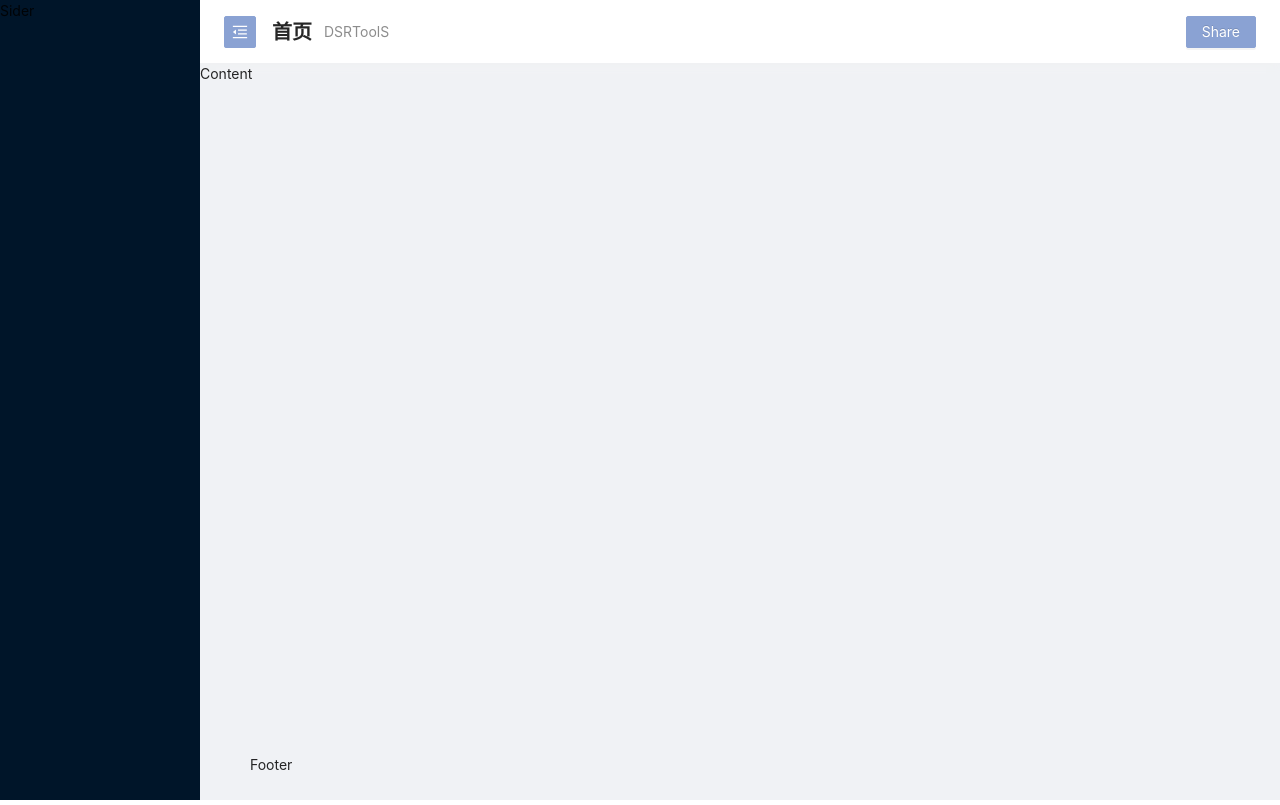
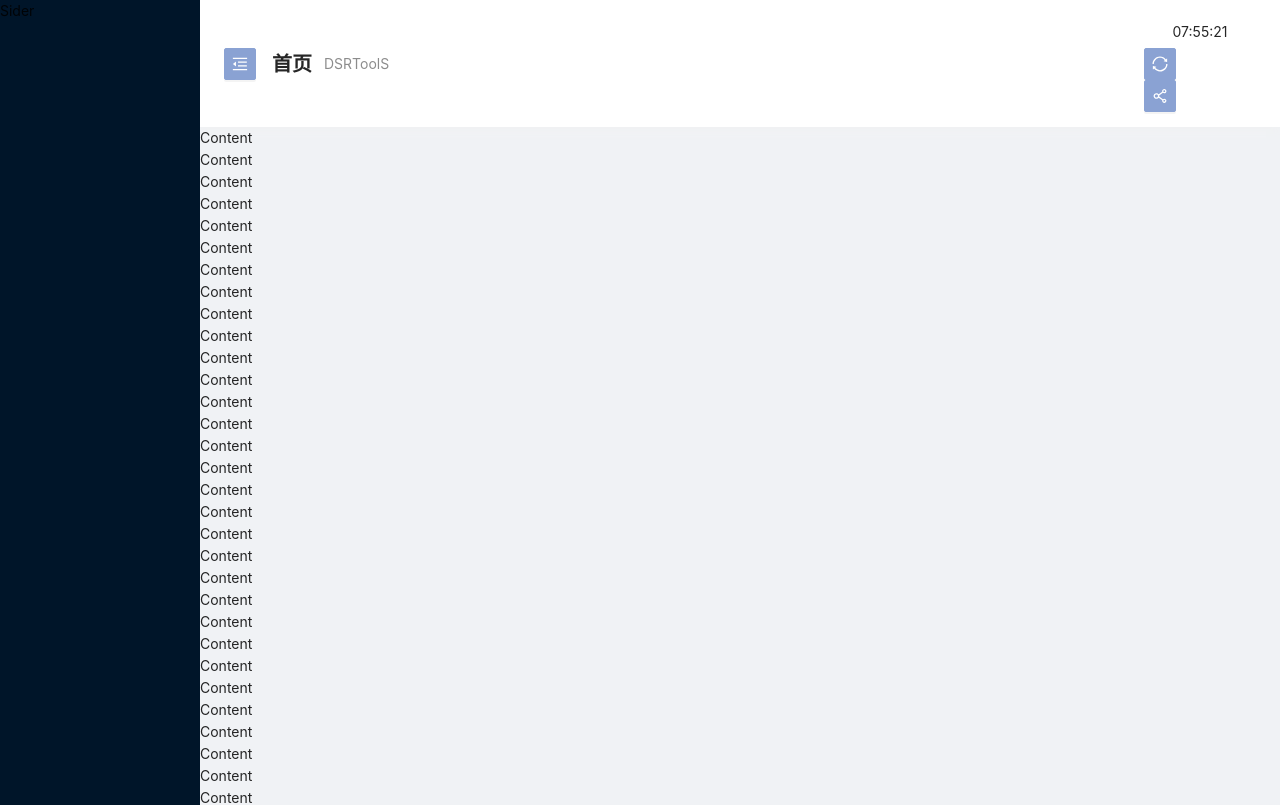
Before and after one commit to dsrkafuu/dsr-tools, a React (Vite) app: page / in a window 1280 px wide. Shown: the top 805 px of the page. Built offline with nearby package versions, Linux system fonts and the light colour scheme.

Commit message:
feat: add share link

```diff
--- a/package.json
+++ b/package.json
@@ -10,7 +10,10 @@
   "dependencies": {
     "@ant-design/icons": "~4.6.2",
     "antd": "~4.14.0",
+    "clipboard": "~2.0.8",
+    "dayjs": "~1.10.4",
     "normalize.css": "~8.0.1",
+    "prop-types": "~15.7.2",
     "react": "~17.0.1",
     "react-dom": "~17.0.1",
     "react-router-dom": "~5.2.0"
--- a/src/App.jsx
+++ b/src/App.jsx
@@ -1,24 +1,23 @@
-import React, { useState, useEffect } from 'react';
-import { Layout, PageHeader, Button } from 'antd';
-const { Header, Footer, Sider, Content } = Layout;
+import React, { useEffect, useState } from 'react';
+
+import { Affix, Layout } from 'antd';
+import 'antd/lib/affix/style/index.less';
 import 'antd/lib/layout/style/index.less';
-import 'antd/lib/page-header/style/index.less';
-import 'antd/lib/button/style/index.less';
-import { MenuFoldOutlined, MenuUnfoldOutlined } from '@ant-design/icons';
 
 import './App.scss';
+import Header from './components/Header';
 import responsive from './utils/responsive';
 import { throttle } from './utils/performance';
 
 function App() {
   // sidebar collapsed (tablet) or minimal (mobile) mode
-  const [collapsed, setCollapsed] = useState(() => responsive() === 'md');
+  const [collapsed, setCollapsed] = useState(() => responsive() !== 'lg');
   const [minimal, setMinimal] = useState(() => responsive() === 'sm');
 
   // react screen size change
   useEffect(() => {
     const resizeHandler = throttle(() => {
-      setCollapsed(responsive() === 'md');
+      setCollapsed(responsive() !== 'lg');
       setMinimal(responsive() === 'sm');
     });
     window.addEventListener('resize', resizeHandler);
@@ -27,32 +26,67 @@ function App() {
 
   return (
     <Layout className='app'>
-      <Sider collapsed={collapsed || minimal} collapsedWidth={minimal ? 0 : 60}>
+      <Layout.Sider collapsed={collapsed} collapsedWidth={minimal ? 0 : 60}>
         Sider
-      </Sider>
+      </Layout.Sider>
       <Layout>
-        <Header className='header'>
-          <PageHeader
-            className='header__content'
-            ghost={false}
-            backIcon={
-              <Button
-                type='primary'
-                icon={collapsed || minimal ? <MenuUnfoldOutlined /> : <MenuFoldOutlined />}
-              />
-            }
-            onBack={() => setCollapsed((val) => !val)}
-            title='首页'
-            subTitle='DSRToolS'
-            extra={[
-              <Button type='primary' key='share'>
-                Share
-              </Button>,
-            ]}
-          />
-        </Header>
-        <Content>Content</Content>
-        <Footer>Footer</Footer>
+        <Affix>
+          <Header collapsed={collapsed} onCollapsedChange={() => setCollapsed((val) => !val)} />
+        </Affix>
+
+        <Layout.Content>
+          Content
+          <br /> Content
+          <br /> Content
+          <br /> Content
+          <br /> Content
+          <br /> Content
+          <br /> Content
+          <br /> Content
+          <br /> Content
+          <br /> Content
+          <br /> Content
+          <br /> Content
+          <br /> Content
+          <br /> Content
+          <br /> Content
+          <br /> Content
+          <br /> Content
+          <br /> Content
+          <br /> Content
+          <br /> Content
+          <br /> Content
+          <br /> Content
+          <br /> Content
+          <br /> Content
+          <br /> Content
+          <br /> Content
+          <br /> Content
+          <br /> Content
+          <br /> Content
+          <br /> Content
+          <br /> Content
+          <br /> Content
+          <br /> Content
+          <br /> Content
+          <br /> Content
+          <br /> Content
+          <br /> Content
+          <br /> Content
+          <br /> Content
+          <br /> Content
+          <br /> Content
+          <br /> Content
+          <br /> Content
+          <br /> Content
+          <br /> Content
+          <br /> Content
+          <br /> Content
+          <br /> Content
+          <br /> Content
+          <br />
+        </Layout.Content>
+        <Layout.Footer>Footer</Layout.Footer>
       </Layout>
     </Layout>
   );
--- a/src/App.scss
+++ b/src/App.scss
@@ -1,15 +1,3 @@
 .app {
   min-height: 100vh;
 }
-
-.header {
-  padding: 0 0;
-  height: unset;
-  line-height: unset;
-  box-shadow: $shadow-box;
-
-  &__content {
-    padding-top: $space-xs;
-    padding-bottom: $space-xs;
-  }
-}
--- /dev/null
+++ b/src/components/Header.jsx
@@ -0,0 +1,88 @@
+import React, { Fragment, useEffect, useState } from 'react';
+import PropTypes from 'prop-types';
+import dayjs from 'dayjs';
+
+import { Button, Layout, message, PageHeader, Popover } from 'antd';
+import 'antd/lib/button/style/index.less';
+import 'antd/lib/layout/style/index.less';
+import 'antd/lib/message/style/index.less';
+import 'antd/lib/page-header/style/index.less';
+import 'antd/lib/popover/style/index.less';
+import {
+  MenuFoldOutlined,
+  MenuUnfoldOutlined,
+  ShareAltOutlined,
+  SyncOutlined,
+} from '@ant-design/icons';
+
+import './Header.scss';
+import QRCode from './QRCode';
+
+function Header({ collapsed, onCollapsedChange }) {
+  // time updater
+  const [clock, setClock] = useState(dayjs());
+  useEffect(() => {
+    const timer = setInterval(() => setClock(dayjs()), 1000);
+    return () => clearInterval(timer);
+  }, []);
+
+  // copy page link
+  const copyShareLink = () => {
+    navigator.clipboard.writeText(window.location.href).then(
+      () => message.success('已复制链接至剪贴板'),
+      () => message.error('复制链接失败')
+    );
+  };
+
+  return (
+    <Layout.Header className='header'>
+      <PageHeader
+        className='header__content'
+        ghost={false}
+        backIcon={
+          <Button type='primary' icon={collapsed ? <MenuUnfoldOutlined /> : <MenuFoldOutlined />} />
+        }
+        onBack={onCollapsedChange}
+        title='首页'
+        subTitle='DSRToolS'
+        extra={[
+          <Button className='header__clock' type='text' key='time'>
+            {clock.format('HH:mm:ss')}
+          </Button>,
+          <Button
+            type='primary'
+            key='refresh'
+            icon={<SyncOutlined />}
+            onClick={() => window.location.reload()}
+          />,
+          <Popover
+            key='share'
+            trigger='click'
+            content={
+              <Fragment>
+                <QRCode content={window.location.href} />
+                <Button
+                  className='header__copy'
+                  type='primary'
+                  block={true}
+                  onClick={copyShareLink}
+                >
+                  复制链接
+                </Button>
+              </Fragment>
+            }
+          >
+            <Button type='primary' icon={<ShareAltOutlined />} />
+          </Popover>,
+        ]}
+      />
+    </Layout.Header>
+  );
+}
+
+Header.propTypes = {
+  collapsed: PropTypes.bool,
+  onCollapsedChange: PropTypes.func,
+};
+
+export default Header;
--- /dev/null
+++ b/src/components/Header.scss
@@ -0,0 +1,19 @@
+.header {
+  padding: 0 0;
+  height: unset;
+  line-height: unset;
+  box-shadow: $shadow-box;
+
+  &__clock {
+    width: 7rem;
+  }
+
+  &__content {
+    padding-top: $space-xs;
+    padding-bottom: $space-xs;
+  }
+
+  &__copy {
+    margin-top: $space-xs;
+  }
+}
--- /dev/null
+++ b/src/components/QRCode.jsx
@@ -0,0 +1,62 @@
+import React, { useEffect, useState } from 'react';
+import PropTypes from 'prop-types';
+
+import { Skeleton, Spin } from 'antd';
+import 'antd/lib/skeleton/style/index.less';
+import 'antd/lib/spin/style/index.less';
+
+import './QRCode.scss';
+
+const aQRSrc =
+  'https://cdn.jsdelivr.net/gh/SumiMakito/Awesome-qr.js@2.0.1-rc.0/dist/awesome-qr.min.js';
+const size = 128;
+const errorComponent = <Skeleton.Image className='qrcode qrcode--error' />;
+const loadingComponent = (
+  <div className='qrcode qrcode--loading'>
+    <Spin />
+  </div>
+);
+
+function QRCode({ content }) {
+  const [status, setStatus] = useState('pending');
+  const [qrCode, setQRCode] = useState('');
+
+  // load dependency
+  useEffect(() => {
+    const script = document.createElement('script');
+    script.setAttribute('async', '');
+    script.setAttribute('src', aQRSrc);
+    script.addEventListener('load', () => setStatus('fulfilled'));
+    script.addEventListener('error', () => setStatus('rejected'));
+    document.body.appendChild(script);
+  }, []);
+
+  // init image
+  useEffect(() => {
+    const AwesomeQR = window.AwesomeQR?.AwesomeQR;
+    if (status && content && AwesomeQR) {
+      new AwesomeQR({
+        text: content,
+        size: size * 2,
+        margin: 0,
+      })
+        .draw()
+        .then((dataURL) => setQRCode(dataURL));
+    }
+  }, [content, status]);
+
+  // renderer
+  if (status === 'pending' || (status === 'fulfilled' && !qrCode)) {
+    return loadingComponent;
+  }
+  if (status === 'rejected' || !content) {
+    return errorComponent;
+  }
+  return <img className='qrcode' src={qrCode} alt='Share Link QRCode' />;
+}
+
+QRCode.propTypes = {
+  content: PropTypes.string,
+};
+
+export default QRCode;
--- /dev/null
+++ b/src/components/QRCode.scss
@@ -0,0 +1,12 @@
+.qrcode {
+  width: 128px !important;
+  height: 128px !important;
+  display: block;
+
+  &--loading {
+    display: flex;
+    justify-content: center;
+    align-items: center;
+    background: rgba(190, 190, 190, 0.2);
+  }
+}
--- a/src/css/global.scss
+++ b/src/css/global.scss
@@ -1,3 +1,13 @@
+html,
+body {
+  font-family: $font-family-base;
+}
+
+pre,
+code {
+  font-family: $font-family-mono;
+}
+
 #root {
   min-height: 100vh;
 }
--- a/src/css/variables.scss
+++ b/src/css/variables.scss
@@ -1,3 +1,8 @@
+$font-family-base: -apple-system, BlinkMacSystemFont, 'SF Pro Text', 'Segoe UI', 'Arial',
+  'Helvetica Neue', 'Helvetica', 'PingFang SC', 'Hiragino Sans GB', 'Source Han Sans CN',
+  'Source Han Sans SC', 'Microsoft YaHei', 'WenQuanYi Micro Hei', sans-serif;
+$font-family-mono: 'Cascadia Code', 'SF Mono', 'Fira Code', 'Consolas', monospace;
+
 $font-size-base: 14px;
 
 $space-xs: 0.725rem;
--- a/src/main.jsx
+++ b/src/main.jsx
@@ -8,10 +8,10 @@ import './css/global.scss';
 import App from './App';
 
 ReactDOM.render(
-  <React.StrictMode>
-    <ConfigProvider autoInsertSpaceInButton={false}>
-      <App />
-    </ConfigProvider>
-  </React.StrictMode>,
+  /* <React.StrictMode> */
+  <ConfigProvider autoInsertSpaceInButton={false}>
+    <App />
+  </ConfigProvider>,
+  /* </React.StrictMode> */
   document.getElementById('root')
 );
```
Also changed, not shown: 1 other file (tests, documents, lock files or other folders).
